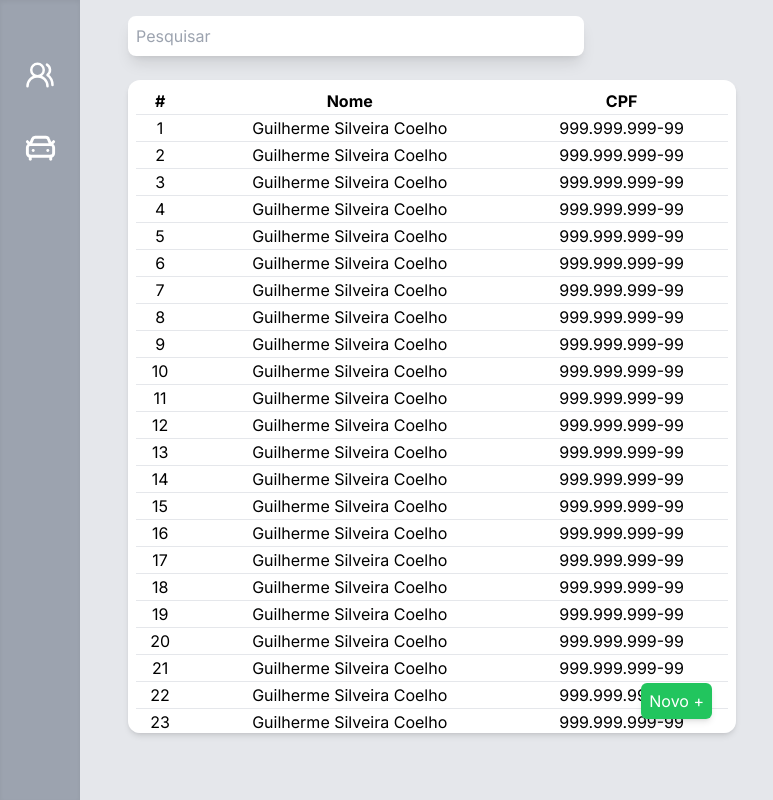
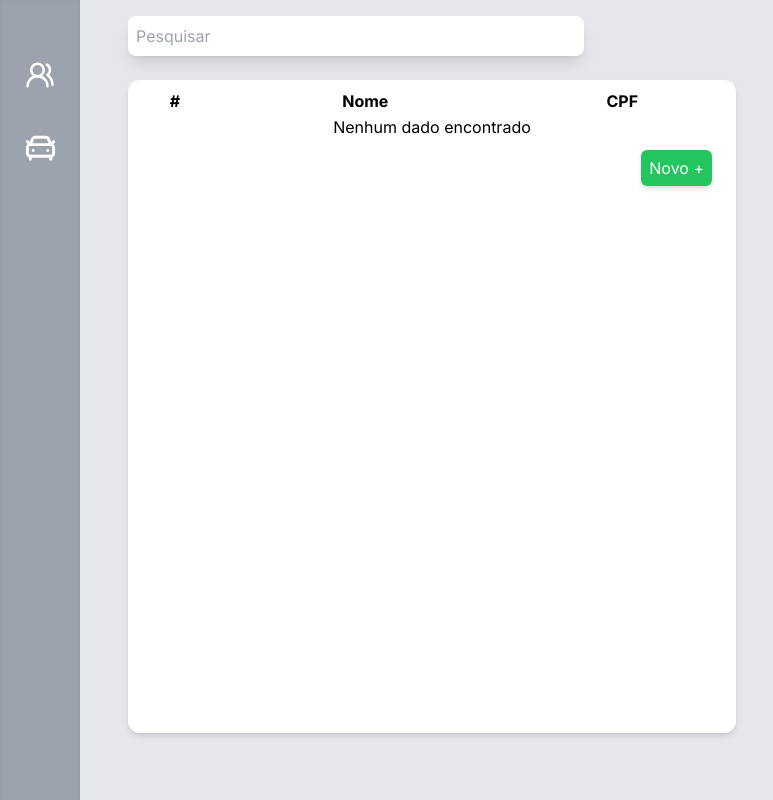
Before and after one commit to Alyssonzin/gestao-frota-web, a Next.js app in the folder gestao-frota/: page /motoristas in a window 1280 px wide. Shown: the whole page, without its empty margins (0-773 px from the left). Built offline with nearby package versions, Linux system fonts and the light colour scheme.

Commit message:
componente Table criado

```diff
--- a/gestao-frota/src/app/motoristas/page.js
+++ b/gestao-frota/src/app/motoristas/page.js
@@ -1,8 +1,12 @@
 import Link from "next/link";
 import Input from "@/components/created/Input";
 import NavAdmin from "@/components/created/NavAdmin";
+import Table from "@/components/created/Table";
 
 export default function Motoristas() {
+    const headers = ['#', 'Nome', 'CPF'];
+
+
     return (
         <main className="flex h-screen bg-gray-200">
             <aside className="flex flex-col items-center h-full min-w-20 shadow-inner bg-gray-400 pt-10">
@@ -15,26 +19,7 @@ export default function Motoristas() {
                 </div>
 
                 <div className="flex flex-col space-y-4 bg-white h-[85%] overflow-y-scroll shadow-md rounded-xl p-2 pb-3">
-                    <table className="w-full">
-                        <thead>
-                            <tr>
-                                <th>#</th>
-                                <th>Nome</th>
-                                <th>CPF</th>
-                            </tr>
-                        </thead>
-                        <tbody className="text-center">
-                            {
-                                Array.from({ length: 100 }).map((_, index) => (
-                                    <tr key={index} className="border-t">
-                                        <td>{index + 1}</td>
-                                        <td>Guilherme Silveira Coelho</td>
-                                        <td>999.999.999-99</td>
-                                    </tr>
-                                ))
-                            }
-                        </tbody>
-                    </table>
+                    <Table headers={headers} />
 
                     <div className="self-end sticky bottom-2 text-end mr-4">
                         <Link href="/motoristas/novo" className="bg-green-500 hover:bg-green-600 transition duration-200 shadow-md rounded-md text-white p-2">Novo +</Link>
--- /dev/null
+++ b/gestao-frota/src/components/created/Table.js
@@ -0,0 +1,31 @@
+export default function Table({ headers, columns, data }) {
+    return (
+        <table className="w-full">
+            <thead>
+                <tr>
+                    {
+                        //cria o cabeçalho da tabela com base no array de headers
+                        headers.map((header) => (
+                            <th>{header}</th>
+                        ))
+                    }
+                </tr>
+            </thead>
+            <tbody className="text-center">
+                {
+                    //Se data não for vazio, cria uma linha pra cada item.
+                    data ? data.map((item) => (
+                        <tr className="border-t">
+                            {
+                                //Columns são as colunas deste item no banco de dados, diferente de headers.
+                                columns.map((coluna) => (
+                                    <td>{item[coluna]}</td>
+                                ))
+                            }
+                        </tr>
+                    )) : <tr><td colSpan={headers.length}>Nenhum dado encontrado</td></tr>
+                }
+            </tbody>
+        </table>
+    );
+}
```
